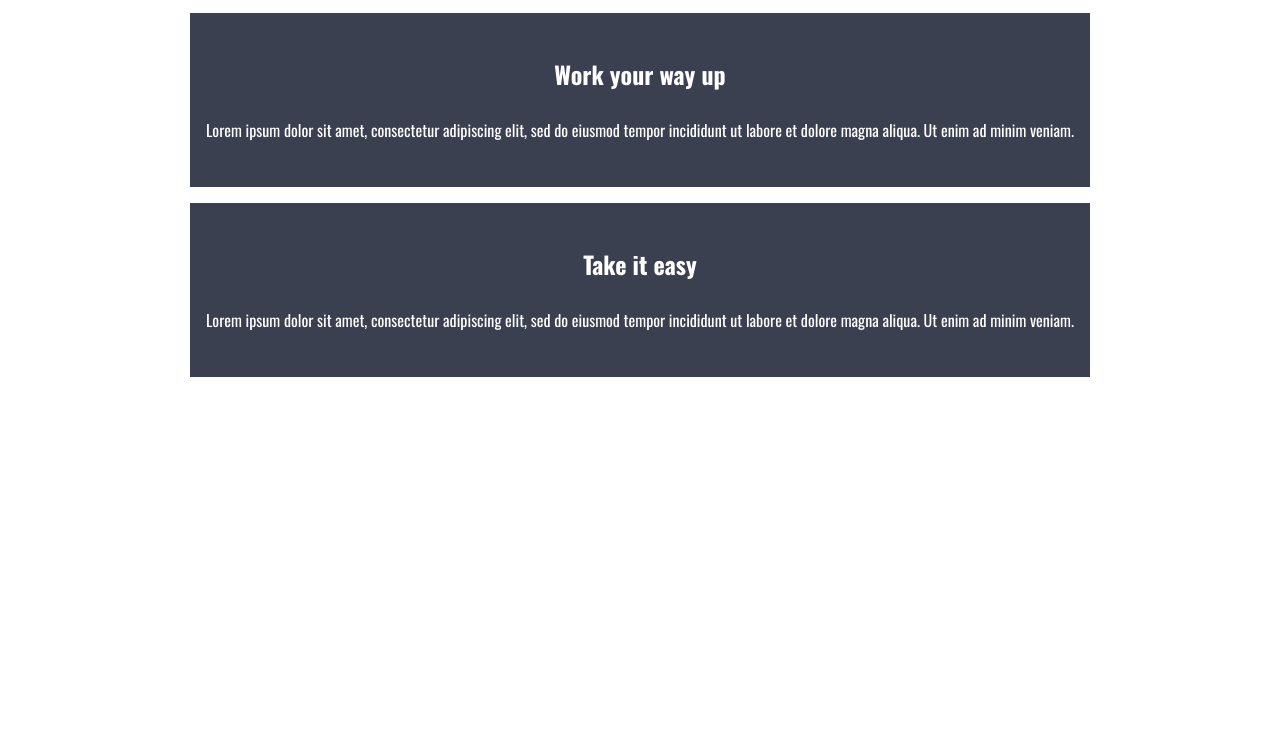
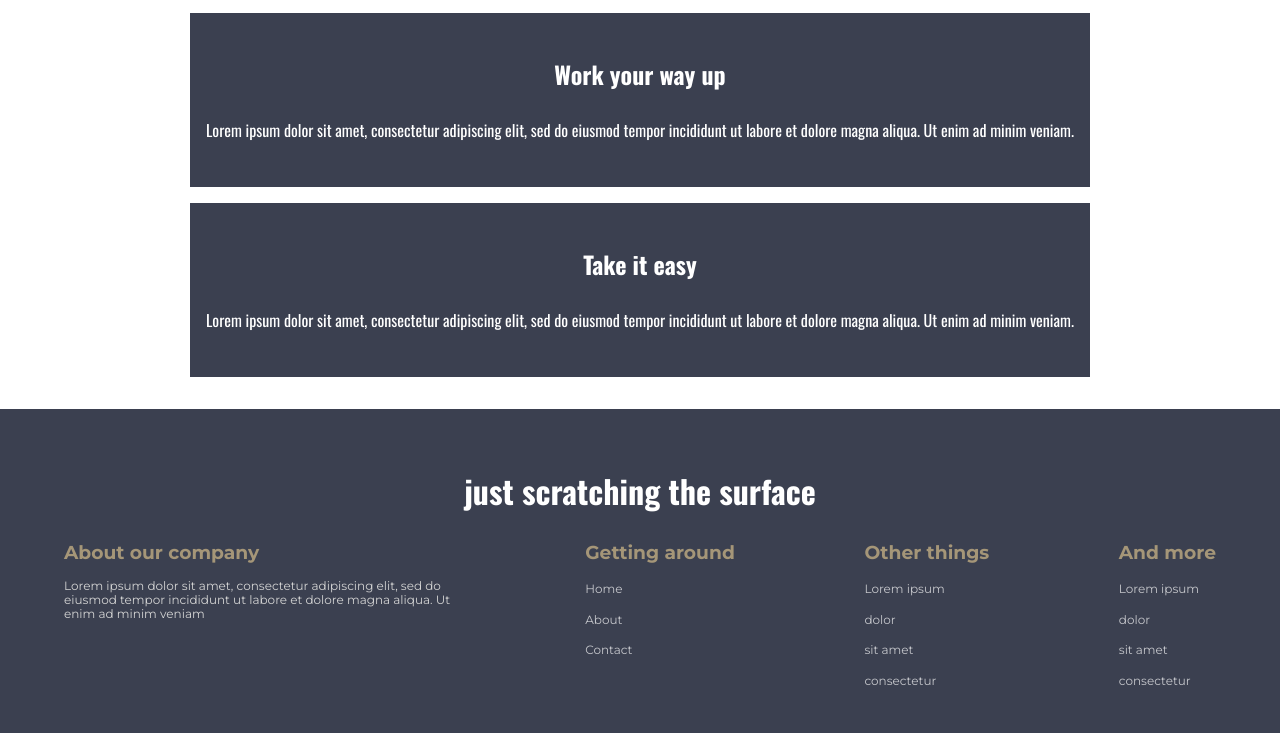
Before and after one commit to jnisen/final-challenge, a website: page index.html in a window 1280 px wide. Shown: the part 2392-3125 px from the top of the page. Before the commit the page ends 2801 px from the top, so only its background shows below. Drawn offline with nearby package versions, Linux system fonts and the light colour scheme.

Commit message:
Finished footer all screens

```diff
--- a/index.html
+++ b/index.html
@@ -125,6 +125,69 @@
             </div>
         </aside>
     </main>
+    <footer class="footer">
+        <div class="container">
+            <h2>just scratching the surface</h2>
+            <div class="footer__row">
+                <div class="footer__item footer__company">
+                    <h3>About our company</h3>
+                    <p>
+                        Lorem ipsum dolor sit amet, consectetur adipiscing
+                        elit, sed do eiusmod tempor incididunt ut labore et
+                        dolore magna aliqua. Ut enim ad minim veniam
+                    </p>
+                </div>
+                <div class="footer__item">
+                    <h3>Getting around</h3>
+                    <ul class="footer__list">
+                        <li class="footer__li">
+                            <a href="#" class="footer__link">Home</a>
+                        </li>
+                        <li class="footer__li">
+                            <a href="#" class="footer__link">About</a>
+                        </li>
+                        <li class="footer__li">
+                            <a href="#" class="footer__link">Contact</a>
+                        </li>
+                    </ul>
+                </div>
+                <div class="footer__item">
+                    <h3>Other things</h3>
+                    <ul class="footer__list">
+                        <li class="footer__li">
+                            <a href="#" class="footer__link">Lorem ipsum</a>
+                        </li>
+                        <li class="footer__li">
+                            <a href="#" class="footer__link">dolor</a>
+                        </li>
+                        <li class="footer__li">
+                            <a href="#" class="footer__link">sit amet</a>
+                        </li>
+                        <li class="footer__li">
+                            <a href="#" class="footer__link">consectetur</a>
+                        </li>
+                    </ul>
+                </div>
+                <div class="footer__item">
+                    <h3>And more</h3>
+                    <ul class="footer__list">
+                        <li class="footer__li">
+                            <a href="#" class="footer__link">Lorem ipsum</a>
+                        </li>
+                        <li class="footer__li">
+                            <a href="#" class="footer__link">dolor</a>
+                        </li>
+                        <li class="footer__li">
+                            <a href="#" class="footer__link">sit amet</a>
+                        </li>
+                        <li class="footer__li">
+                            <a href="#" class="footer__link">consectetur</a>
+                        </li>
+                    </ul>
+                </div>
+            </div>
+        </div>
+    </footer>
 
 </body>
 
--- a/src/scss/app.scss
+++ b/src/scss/app.scss
@@ -3,3 +3,4 @@
 @use 'first';
 @use 'second';
 @use 'third';
+@use 'footer';
--- /dev/null
+++ b/src/scss/footer/_footer.scss
@@ -0,0 +1,63 @@
+@use 'base/variables' as v;
+@use 'base/mixins' as m;
+
+.footer {
+  background-color: v.$section;
+  padding: 2rem 0;
+  text-align: center;
+
+  &__row {
+    display: flex;
+    flex-direction: column;
+    gap: 2rem;
+
+    @include m.tablet {
+      display: flex;
+      flex-direction: row;
+      justify-content: space-between;
+      text-align: left;
+    }
+  }
+
+  h2 {
+    color: v.$secondary;
+    font-size: 2rem;
+    padding: 2rem;
+  }
+
+  &__company {
+    @include m.tablet {
+      flex-basis: 34%;
+    }
+  }
+
+  &__item {
+    font-family: v.$fontSecondary;
+    h3 {
+      color: v.$element;
+      margin-bottom: 1rem;
+    }
+
+    p {
+      color: lightgray;
+      font-size: 0.75rem;
+    }
+  }
+
+  &__li {
+    margin-bottom: 0.75rem;
+  }
+
+  &__link {
+    color: white;
+    font-size: 0.75rem;
+
+    font-weight: normal;
+    opacity: 0.7;
+    &:hover,
+    &:focus {
+      cursor: pointer;
+      opacity: 1;
+    }
+  }
+}
--- /dev/null
+++ b/src/scss/footer/index.scss
@@ -0,0 +1 @@
+@forward 'footer';
--- a/src/scss/third/_third.scss
+++ b/src/scss/third/_third.scss
@@ -32,6 +32,7 @@
     color: v.$secondary;
     padding: 3rem 1rem;
   }
+
   .sidebar-title {
     margin-bottom: 2rem;
     font-size: 1.5rem;
```
Also changed, not shown: build/css/app.css, 1 other file.
